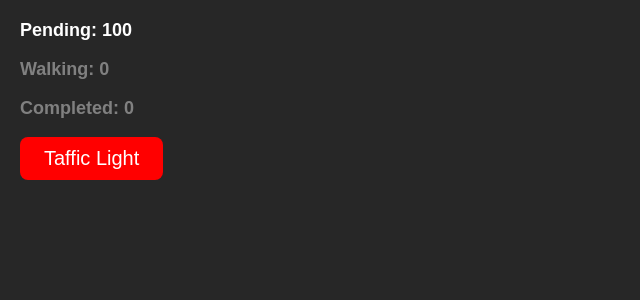
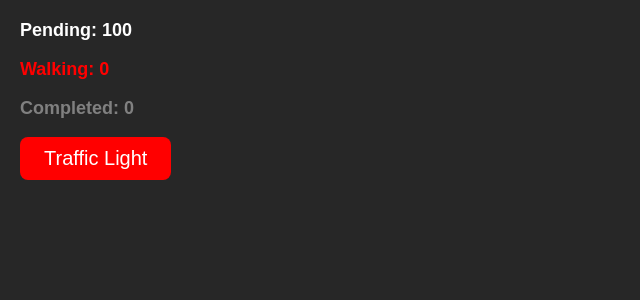
Before and after one commit to AlbertProfe/trafficlights, a React (Vite) app: page / in a window 1280 px wide. Shown: the top 300 px of the page, without its empty margins (0-640 px from the left). Built offline with nearby package versions, Linux system fonts and the light colour scheme.

Commit message:
consolidation and merge state

```diff
--- a/src/App.jsx
+++ b/src/App.jsx
@@ -1,34 +1,37 @@
 import { useState } from "react";
 
 export default function RequestTracker() {
-  const [pending, setPending] = useState(100);
-  const [walking, setWalking] = useState(0);
-  const [completed, setCompleted] = useState(0);
-  const [light, setLight] = useState(false);
-
-  /*
-  useEffect(() => {
-    console.log("pending effect:", pending);
-  }, [pending]);
-  */
+  const [crossing, setCrossing] = useState({
+    pending: 100,
+    walking: 0,
+    completed: 0,
+    light: false,
+  });
 
   function handleTrafficLightClick() {
-    //console.log("before", pending);
-    setPending((p) => p - 10);
-    //console.log("after", pending);
-    setWalking((w) => w + 10);
-    setLight(true); // Set light to green when walking starts
+    setCrossing((prevState) => ({
+      ...prevState,
+      pending: prevState.pending - 10,
+      walking: prevState.walking + 10,
+      light: true,
+    }));
+
     setTimeout(() => {
-      setWalking((w) => w - 10);
-      setCompleted((c) => c + 10);
-      setLight(false); // Set light to red when walking is completed
-    }, 5000); // Delay for 3000 milliseconds (5 seconds)
+      setCrossing((prevState) => ({
+        ...prevState,
+        walking: prevState.walking - 10,
+        completed: prevState.completed + 10,
+        light: false,
+      }));
+    }, 5000);
   }
+
+  const { pending, walking, completed, light } = crossing;
 
   return (
     <>
       <h3 style={{ color: light ? "grey" : "white" }}> Pending: {pending} </h3>
-      <h3 style={{ color: light ? "white" : "grey" }}>
+      <h3 style={{ color: light ? "white" : "red" }}>
         Walking: {walking} {light ? " . . . . ." : ""}
       </h3>
       <h3 style={{ color: light ? "green" : "grey" }}>
@@ -45,7 +48,7 @@ export default function RequestTracker() {
           fontSize: "20px",
         }}
       >
-        Taffic Light
+        Traffic Light
       </button>
     </>
   );
```
